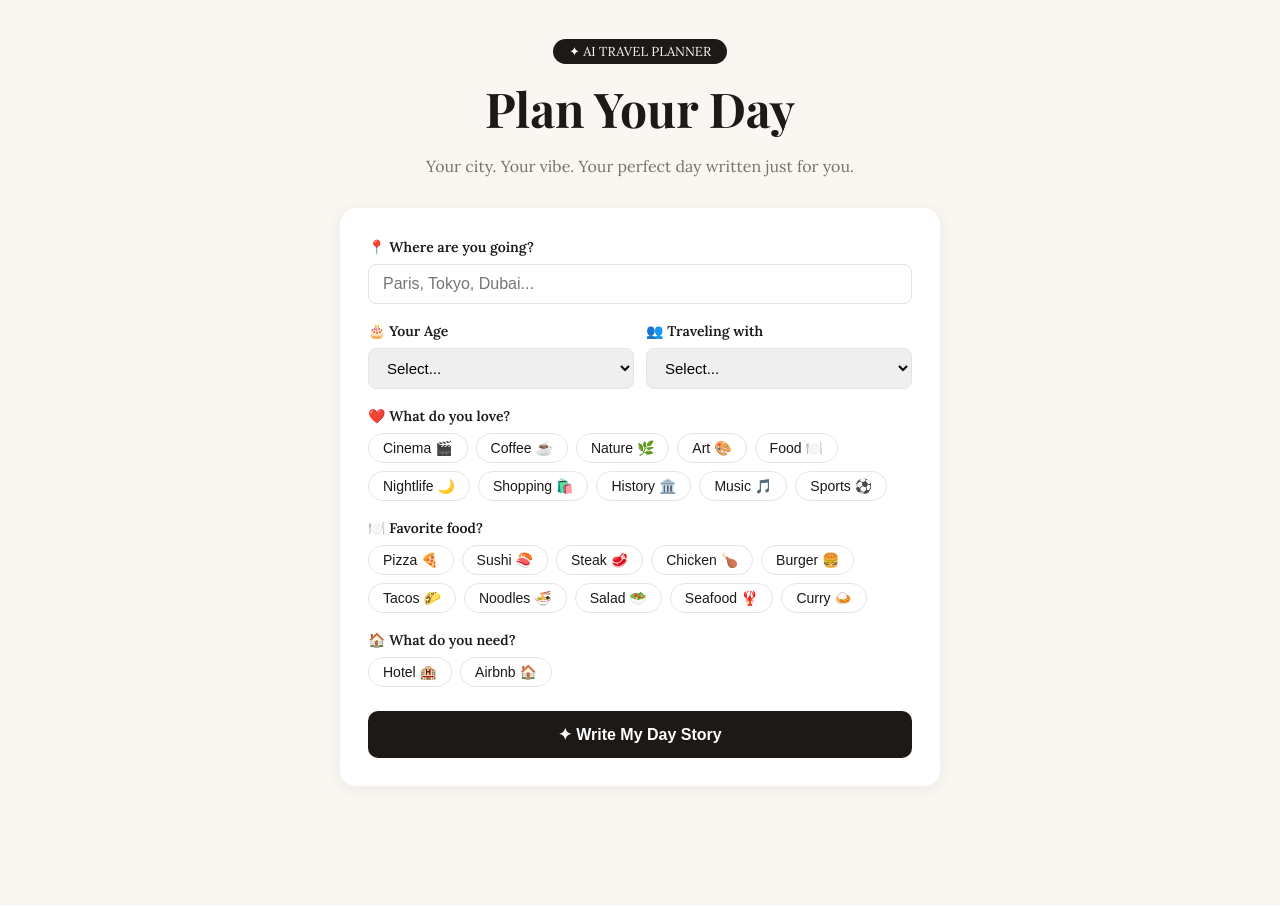
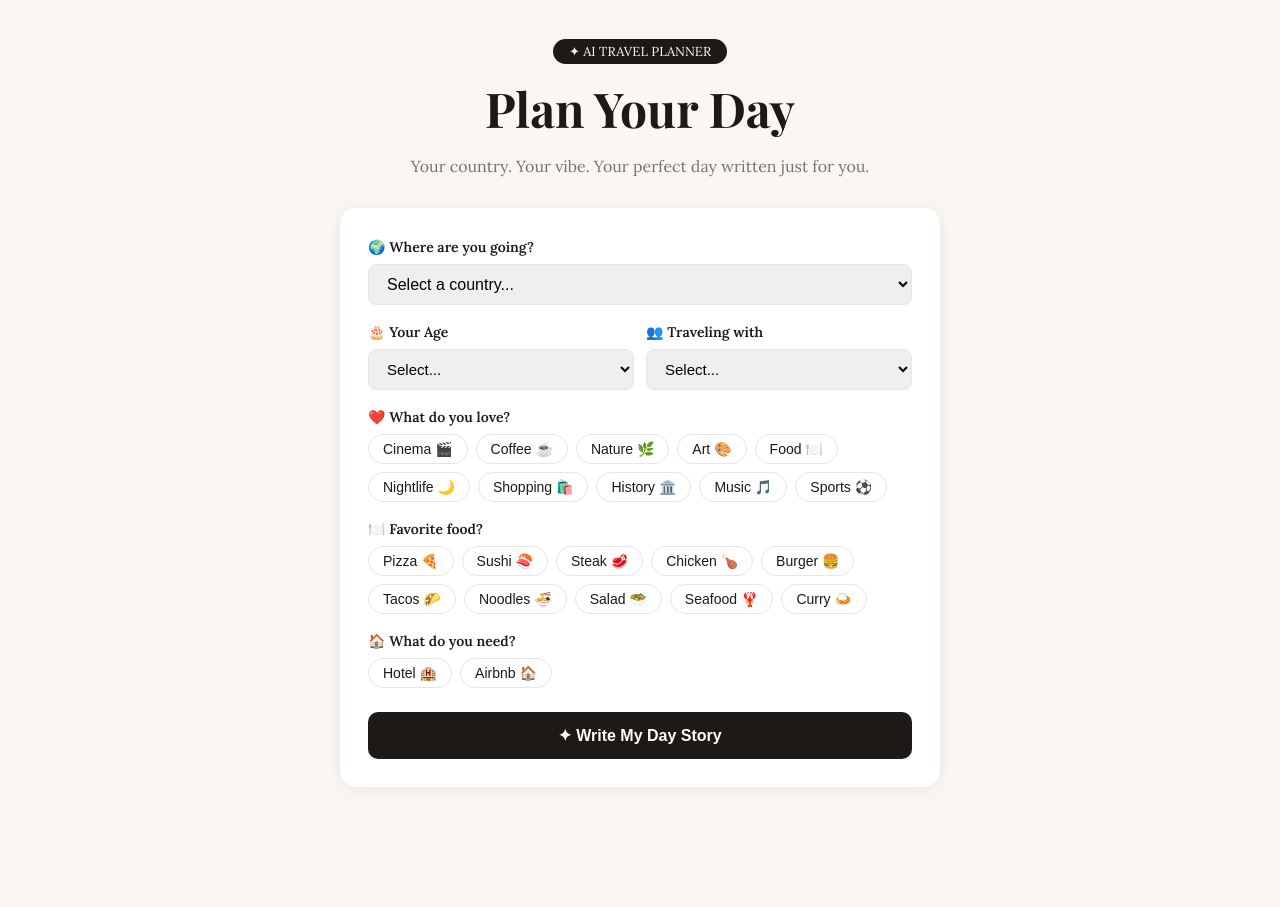
Before and after one commit to osmourad97-del/travel-story, a Next.js app: page / in a window 1280 px wide. Built offline with nearby package versions, Linux system fonts and the light colour scheme.

Commit message:
Update page.js

```diff
--- a/app/page.js
+++ b/app/page.js
@@ -1,5 +1,18 @@
 "use client";
 import { useState } from "react";
+
+const COUNTRIES = [
+  "Albania", "Algeria", "Andorra", "Angola", "Argentina", "Armenia", "Australia", "Austria", "Azerbaijan",
+  "Bahrain", "Bangladesh", "Belarus", "Belgium", "Bolivia", "Bosnia", "Brazil", "Bulgaria", "Cambodia", "Canada",
+  "Chile", "China", "Colombia", "Croatia", "Cuba", "Cyprus", "Czech Republic", "Denmark", "Ecuador", "Egypt",
+  "Estonia", "Finland", "France", "Georgia", "Germany", "Greece", "Guatemala", "Hong Kong", "Hungary", "Iceland",
+  "India", "Indonesia", "Iran", "Iraq", "Ireland", "Israel", "Italy", "Japan", "Jordan", "Kazakhstan",
+  "Kuwait", "Latvia", "Lebanon", "Lithuania", "Luxembourg", "Malaysia", "Malta", "Mexico", "Moldova", "Monaco",
+  "Mongolia", "Montenegro", "Morocco", "Netherlands", "New Zealand", "North Macedonia", "Norway", "Oman", "Pakistan", "Panama",
+  "Paraguay", "Peru", "Philippines", "Poland", "Portugal", "Qatar", "Romania", "Russia", "Saudi Arabia", "Serbia",
+  "Singapore", "Slovakia", "Slovenia", "South Korea", "Spain", "Sri Lanka", "Sweden", "Switzerland", "Taiwan", "Thailand",
+  "Tunisia", "Turkey", "UAE", "Ukraine", "United Kingdom", "United States", "Uruguay", "Uzbekistan", "Venezuela", "Vietnam"
+];
 
 const INTERESTS = ["Cinema 🎬", "Coffee ☕", "Nature 🌿", "Art 🎨", "Food 🍽️", "Nightlife 🌙", "Shopping 🛍️", "History 🏛️", "Music 🎵", "Sports ⚽"];
 const FOODS = ["Pizza 🍕", "Sushi 🍣", "Steak 🥩", "Chicken 🍗", "Burger 🍔", "Tacos 🌮", "Noodles 🍜", "Salad 🥗", "Seafood 🦞", "Curry 🍛"];
@@ -9,7 +22,7 @@ const COMPANIONS = ["Solo", "Partner", "Friends", "Family"];
 
 export default function TravelStory() {
   const [step, setStep] = useState("input");
-  const [form, setForm] = useState({ city: "", age: "", companion: "", interests: [], food: [], needs: [] });
+  const [form, setForm] = useState({ country: "", age: "", companion: "", interests: [], food: [], needs: [] });
   const [result, setResult] = useState(null);
   const [loading, setLoading] = useState(false);
   const [error, setError] = useState("");
@@ -23,11 +36,11 @@ export default function TravelStory() {
     }));
 
   const generate = async () => {
-    if (!form.city) return;
+    if (!form.country) return;
     setLoading(true);
     setError("");
     try {
-      const prompt = `City: ${form.city}\nAge: ${form.age || "not specified"}\nTraveling companion: ${form.companion || "not specified"}\nInterests: ${form.interests.join(", ") || "general"}\nFavorite food: ${form.food.join(", ") || "anything local"}\nNeeds: ${form.needs.join(", ") || "standard travel needs"}\n\nIMPORTANT: Only generate stories for real cities in Europe, Americas, Asia, Australia, or Middle East. Write a vivid travel story for this city.`;
+      const prompt = `Country: ${form.country}\nAge: ${form.age || "not specified"}\nTraveling companion: ${form.companion || "not specified"}\nInterests: ${form.interests.join(", ") || "general"}\nFavorite food: ${form.food.join(", ") || "anything local"}\nNeeds: ${form.needs.join(", ") || "standard travel needs"}`;
       const res = await fetch("/api/story", {
         method: "POST",
         headers: { "Content-Type": "application/json" },
@@ -48,7 +61,7 @@ export default function TravelStory() {
   const reset = () => {
     setStep("input");
     setResult(null);
-    setForm({ city: "", age: "", companion: "", interests: [], food: [], needs: [] });
+    setForm({ country: "", age: "", companion: "", interests: [], food: [], needs: [] });
     setError("");
   };
 
@@ -58,19 +71,21 @@ export default function TravelStory() {
         <div style={{ textAlign: "center", marginBottom: 32 }}>
           <span style={{ background: "#1c1917", color: "#faf7f2", borderRadius: 99, padding: "4px 16px", fontSize: 13 }}>✦ AI TRAVEL PLANNER</span>
           <h1 style={{ fontFamily: "'Playfair Display',Georgia,serif", fontSize: 48, margin: "16px 0 8px" }}>Plan Your Day</h1>
-          <p style={{ color: "#78716c" }}>Your city. Your vibe. Your perfect day written just for you.</p>
+          <p style={{ color: "#78716c" }}>Your country. Your vibe. Your perfect day written just for you.</p>
         </div>
 
         {step === "input" && (
           <div style={{ background: "#fff", borderRadius: 16, padding: 28, boxShadow: "0 2px 16px #0001" }}>
             <div style={{ marginBottom: 16 }}>
-              <label style={{ fontSize: 14, fontWeight: 600 }}>📍 Where are you going?</label>
-              <input
-                value={form.city}
-                onChange={e => setForm(f => ({ ...f, city: e.target.value }))}
-                placeholder="Paris, Tokyo, Dubai..."
+              <label style={{ fontSize: 14, fontWeight: 600 }}>🌍 Where are you going?</label>
+              <select
+                value={form.country}
+                onChange={e => setForm(f => ({ ...f, country: e.target.value }))}
                 style={{ width: "100%", marginTop: 8, padding: "10px 14px", borderRadius: 8, border: "1px solid #e7e5e4", fontSize: 16, boxSizing: "border-box" }}
-              />
+              >
+                <option value="">Select a country...</option>
+                {COUNTRIES.map(c => <option key={c} value={c}>{c}</option>)}
+              </select>
             </div>
 
             <div style={{ display: "flex", gap: 12, marginBottom: 16 }}>
@@ -126,7 +141,7 @@ export default function TravelStory() {
               </div>
             </div>
 
-            <button onClick={generate} disabled={loading || !form.city}
+            <button onClick={generate} disabled={loading || !form.country}
               style={{ width: "100%", padding: 14, borderRadius: 10, background: "#1c1917", color: "#fff", fontSize: 16, fontWeight: 600, border: "none", cursor: loading ? "wait" : "pointer" }}>
               {loading ? "Writing your story..." : "✦ Write My Day Story"}
             </button>
@@ -136,7 +151,7 @@ export default function TravelStory() {
 
         {step === "result" && result && (
           <div>
-            <h2 style={{ textAlign: "center" }}>Your Day in {form.city} ✦</h2>
+            <h2 style={{ textAlign: "center" }}>Your Day in {form.country} ✦</h2>
             <p style={{ textAlign: "center", color: "#78716c" }}>{result.headline}</p>
             {result.stops?.map((stop, idx) => (
               <div key={idx} style={{ background: "#fff", borderRadius: 12, padding: 20, marginBottom: 16, boxShadow: "0 1px 8px #0001" }}>
```
